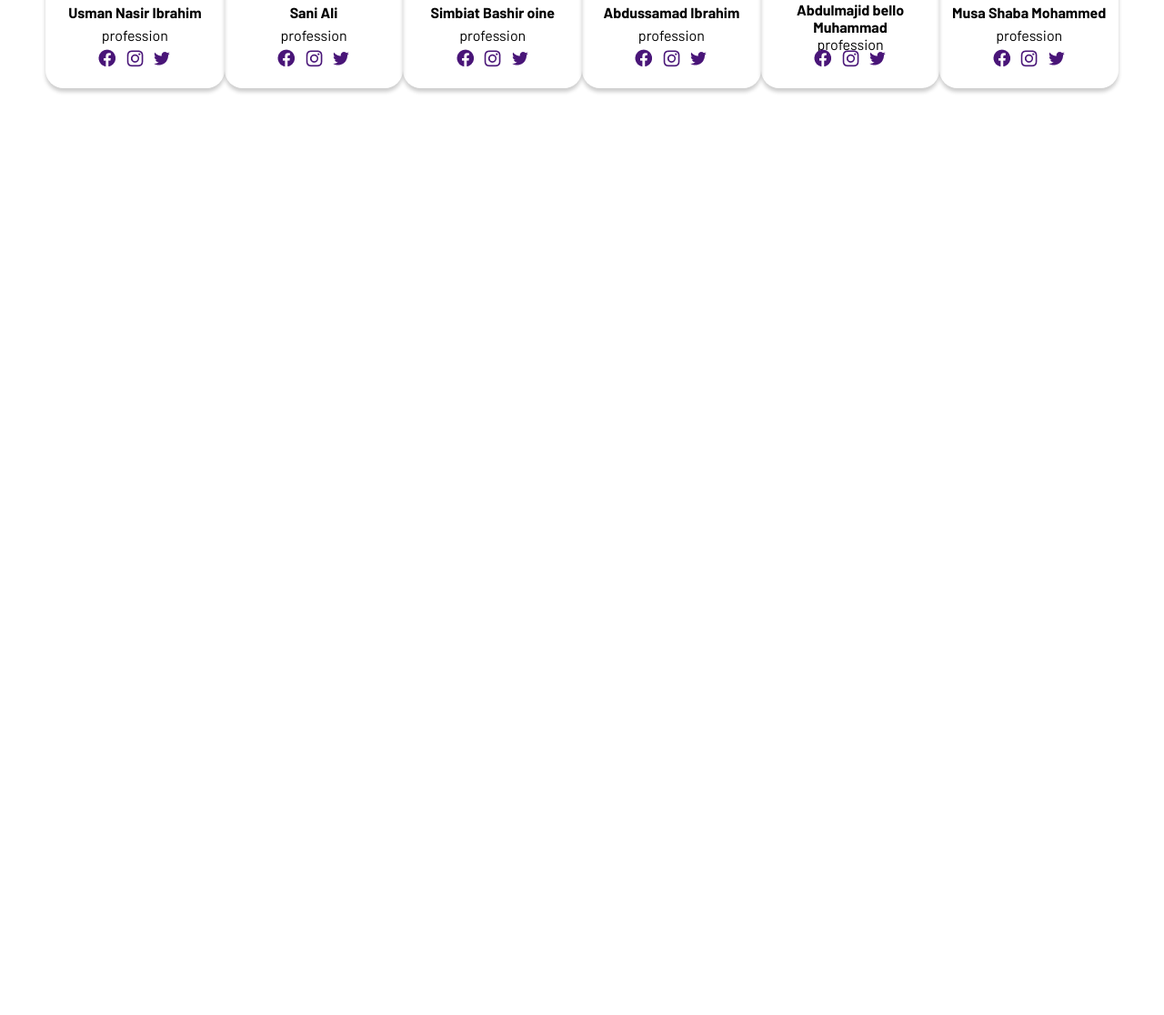
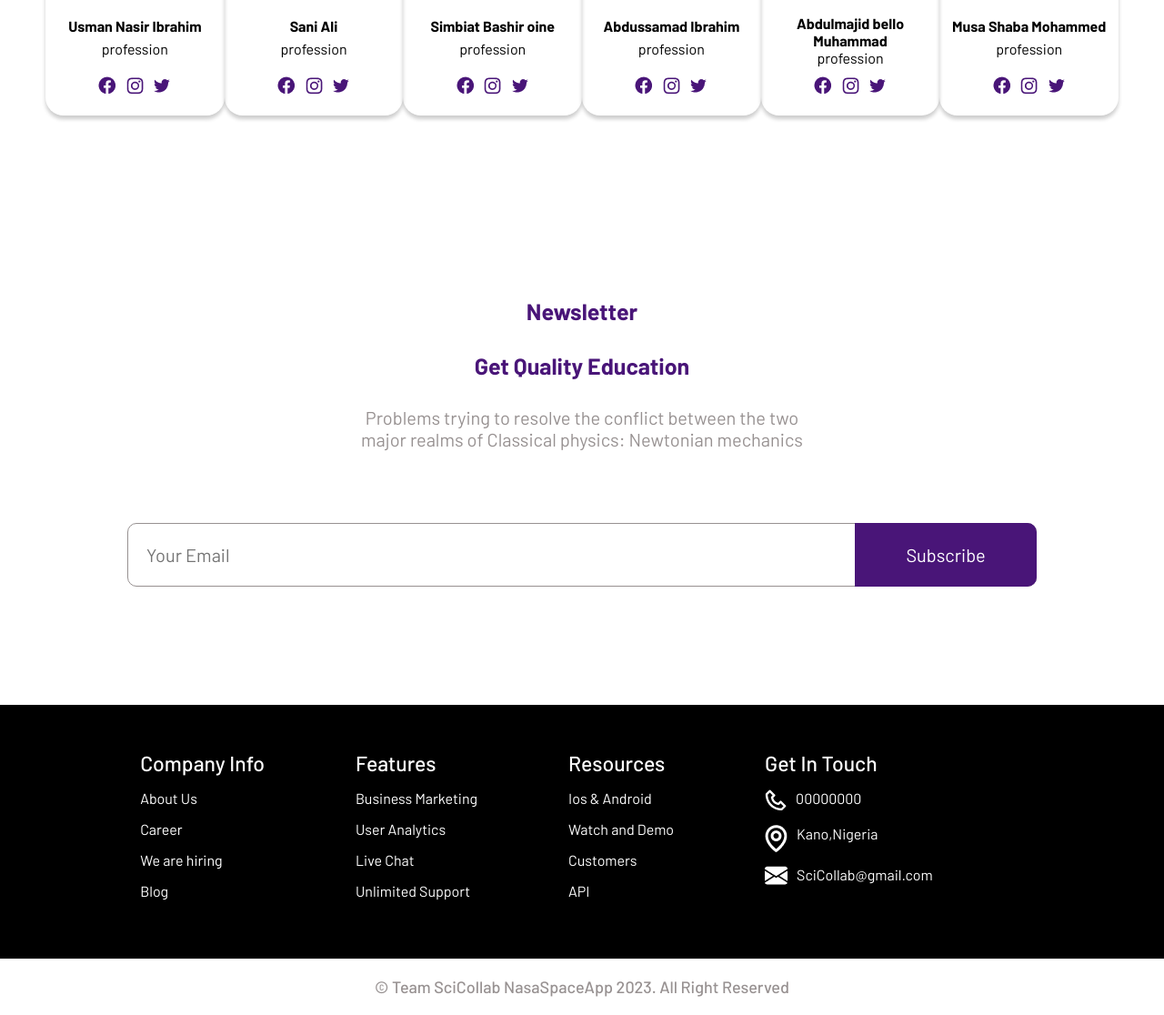
Before and after one commit to walidshaba/SciCollab, a plain HTML site: page SciCollab/index.html in a window 1280 px wide. Shown: the part 5087-6203 px from the top of the page at 91% size. Before the commit the page ends 5384 px from the top, so only its background shows below. Drawn offline with Linux system fonts and the light colour scheme.

Commit message:
site Completed:

```diff
--- a/SciCollab/assets/styles/style.css
+++ b/SciCollab/assets/styles/style.css
@@ -224,7 +224,7 @@ main .profile-container {
 
 .profile {
   width: 220px;
-  height: 320px;
+  height: 350px;
   border-radius: 20px;
   box-shadow: 0 4px 4px 0px rgba(0, 0, 0, 0.2);
   overflow: hidden;
@@ -262,3 +262,105 @@ main .profile-container {
   justify-content: space-between;
   align-items: center;
 }
+
+main .newsletter {
+  width: 100%;
+  height: 100%;
+  text-align: center;
+  color: #491578;
+  display: flex;
+  flex-direction: column;
+  align-items: center;
+}
+
+.newsletter h3 {
+  font-size: 25px;
+  margin-bottom: 30px;
+}
+
+.newsletter h1 {
+  font-size: 50px;
+  margin-bottom: 20px;
+}
+
+.newsletter p {
+  font-size: 20px;
+  width: 500px;
+  color: #979191;
+  margin-bottom: 80px;
+}
+
+.newsletter form {
+  width: 1000px;
+  height: 200px;
+  position: relative;
+}
+form input {
+  width: 1000px;
+  height: 70px;
+  border-radius: 10px;
+  padding: 0 20px;
+  font-size: 20px;
+  border: 1px solid #979191;
+}
+
+form input::placeholder {
+  font-size: 20px;
+}
+form button {
+  width: 200px;
+  height: 70px;
+  position: absolute;
+  right: 0;
+  border-top-right-radius: 10px;
+  border-bottom-right-radius: 10px;
+  background-color: #491578;
+  font-size: 20px;
+  color: #fff;
+  border: none;
+  cursor: pointer;
+}
+
+footer {
+  width: 100%;
+  height: 100%;
+}
+
+footer .foot-nav-container {
+  background-color: #000;
+  width: 100%;
+  height: 100%;
+  color: #fff;
+  display: flex;
+  justify-content: center;
+  padding: 50px;
+}
+
+.foot-nav-container .bar {
+  margin-right: 100px;
+}
+
+.bar > * {
+  margin-bottom: 15px;
+}
+.bar h3 {
+  font-weight: 500;
+  font-size: 23px;
+}
+
+.bar div {
+  display: flex;
+  cursor: pointer;
+}
+
+.bar div img {
+  margin-right: 10px;
+}
+
+footer .copyrights {
+  padding: 20px;
+  text-align: center;
+  color: #979191;
+  font-weight: 500;
+  font-size: 18px;
+}
--- a/SciCollab/index.html
+++ b/SciCollab/index.html
@@ -72,7 +72,7 @@
       </section>
       <section class="team">
         <div class="head">
-          <h1>TEams</h1>
+          <h1>Team</h1>
         </div>
         <div class="profile-container">
           <div class="profile">
@@ -185,6 +185,62 @@
           </div>
         </div>
       </section>
+      <section class="newsletter">
+        <h3>Newsletter</h3>
+        <h3>Get Quality Education</h1>
+        <p>
+          Problems trying to resolve the conflict between the two major realms
+          of Classical physics: Newtonian mechanics
+        </p>
+        <form action="">
+          <input type="email" placeholder="Your Email" />
+          <button type="submit">Subscribe</button>
+        </form>
+      </section>
     </main>
+    <footer>
+      <div class="foot-nav-container">
+        <div class="bar">
+          <h3>Company Info</h1>
+          <p>About Us</p>
+          <p>Career</p>
+          <p>We are hiring</p>
+          <p>Blog</p>
+        </div>
+
+        <div class="bar">
+          <h3>Features</h1>
+          <p>Business Marketing</p>
+          <p>User Analytics</p>
+          <p>Live Chat</p>
+          <p>Unlimited Support</p>
+        </div>
+        <div class="bar">
+          <h3>Resources</h1>
+          <p>Ios & Android</p>
+          <p>Watch and Demo</p>
+          <p>Customers</p>
+          <p>API</p>
+        </div>
+        <div class="bar">
+          <h3>Get In Touch</h1>
+          <div>
+            <img src="assets/images/icons/call.png" alt="" />
+            <p>00000000</p>
+          </div>
+          <div>
+            <img src="assets/images/icons/location.png" alt="" />
+            <p> Kano,Nigeria</p>
+          </div>
+          <div>
+            <img src="assets/images/icons/mail.png" alt="" />
+            <p>SciCollab@gmail.com</p>
+          </div>
+        </div>
+      </div>
+      <div class="copyrights">
+        <p>&copy Team SciCollab NasaSpaceApp 2023. All Right Reserved</p>
+      </div>
+    </footer>
   </body>
 </html>
```
Also changed, not shown: SciCollab/assets/images/icons/call.png (added), SciCollab/assets/images/icons/location.png (added), SciCollab/assets/images/icons/mail.png (added).
